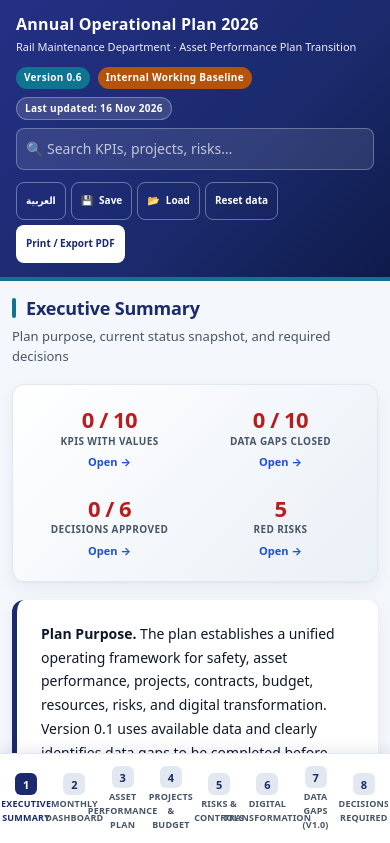
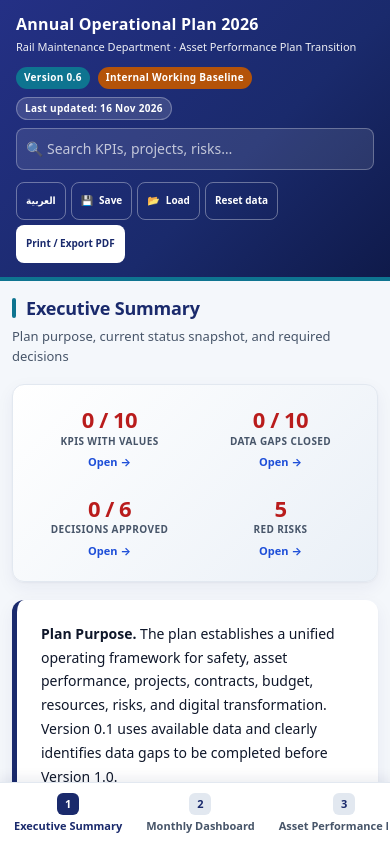
Before and after one commit to ahmadzayan-hub/annual-operation-plan-2026, a website: page Annual_Operational_Plan_2026_V0_6.html in a window 390 px wide. Shown: the top 843 px of the page. Drawn offline with Linux system fonts and the light colour scheme.

Commit message:
Keep full navigation labels in scrollable touch targets

```diff
--- a/Annual_Operational_Plan_2026_V0_6.html
+++ b/Annual_Operational_Plan_2026_V0_6.html
@@ -501,9 +501,9 @@ h2.section-title, h3.section-title{margin:0 0 6px}  /* reset UA h2/h3 margin */
   padding:4px 2px calc(4px + env(safe-area-inset-bottom,0));
 }
 .mobile-tabs .mtb{
-  flex:1;min-width:0;padding:8px 4px;display:flex;flex-direction:column;
+  flex:1 0 auto;min-height:44px;padding:6px 12px;display:flex;flex-direction:column;white-space:nowrap;
   align-items:center;justify-content:center;gap:2px;
-  color:var(--grey);font-size:9px;font-weight:700;text-transform:uppercase;letter-spacing:.2px;
+  color:var(--grey);font-size:11px;font-weight:700;
   border:0;background:transparent;cursor:pointer;
 }
 .mobile-tabs .mtb .mnum{
```
